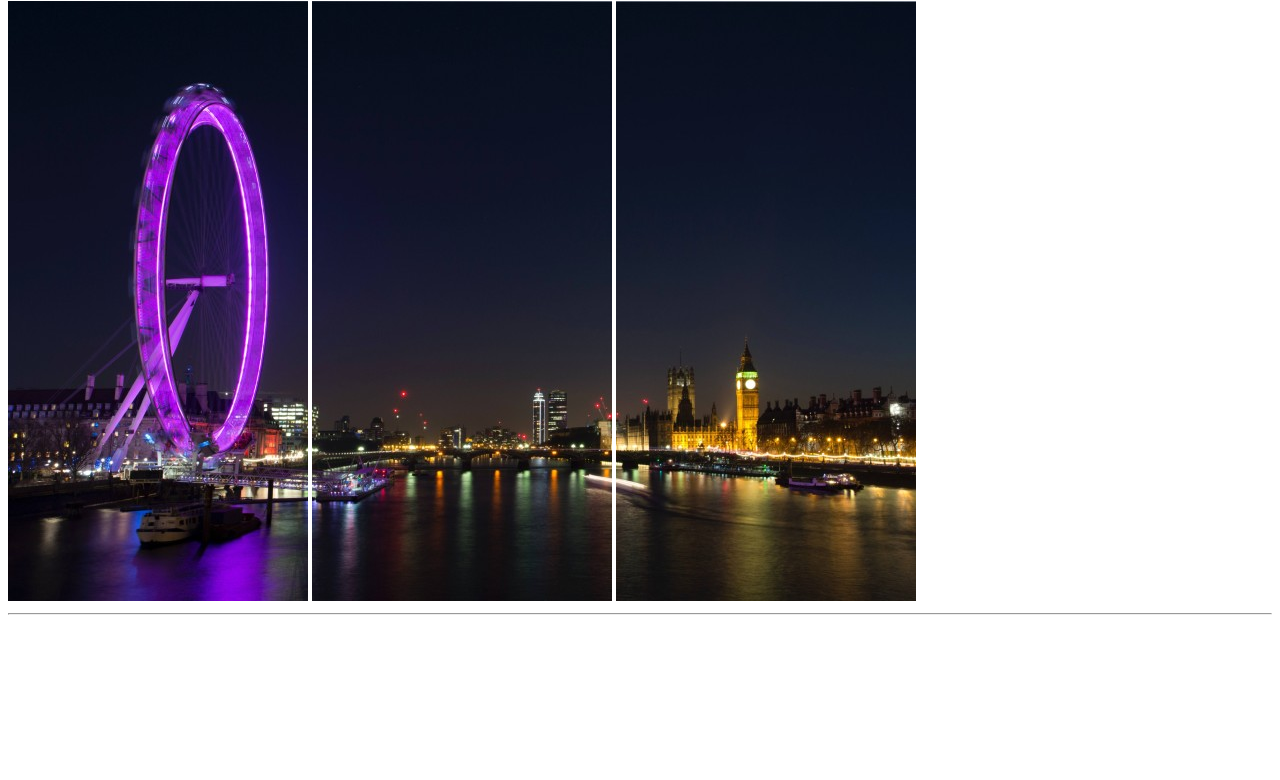
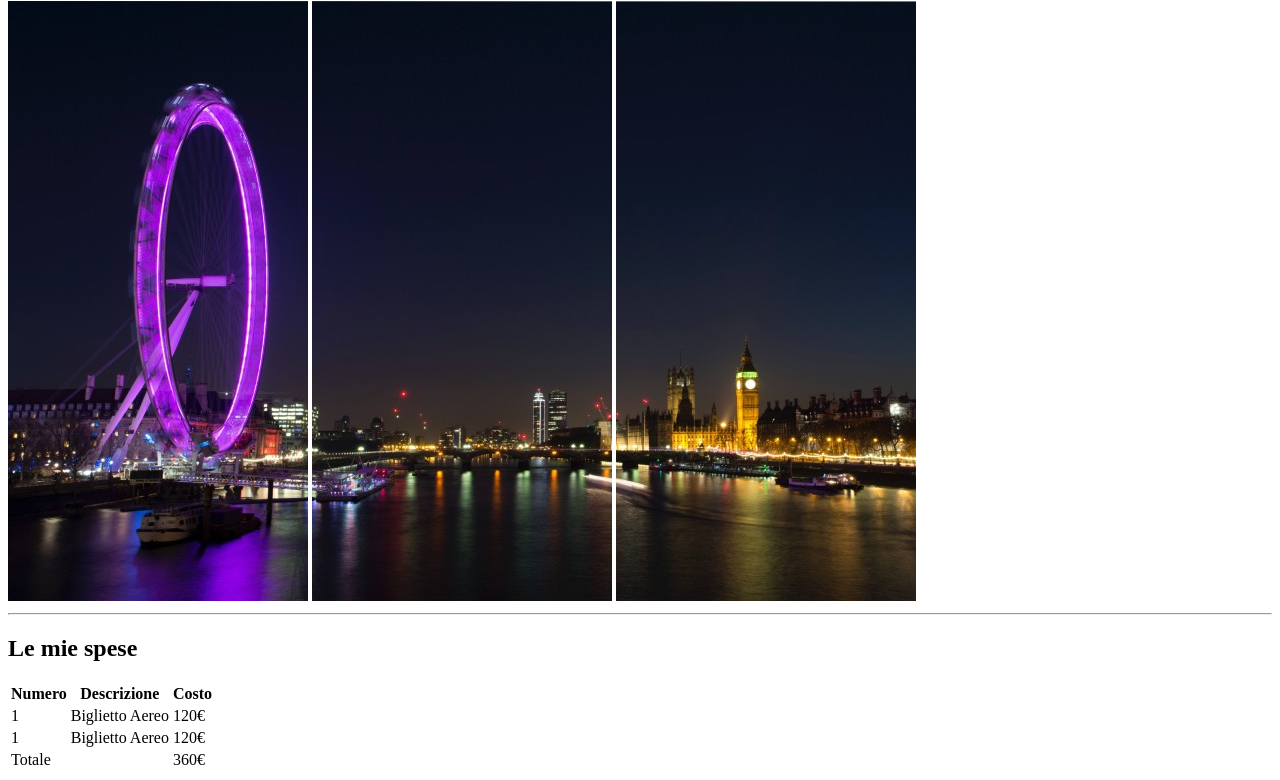
Before and after one commit to franciowel/html-london-trip, a plain HTML site: page index.html in a window 1280 px wide. Shown: the part 79-859 px from the top of the page. Before the commit the page ends 800 px from the top, so only its background shows below. Drawn offline with Linux system fonts and the light colour scheme.

Commit message:
creata table

```diff
--- a/index.html
+++ b/index.html
@@ -20,6 +20,36 @@
     </header>
 
     <!-- qui ci saranno le informazioni della pagina -->
+    <main>
+        <h2>Le mie spese</h2>
+
+        <table>
+            <tr>
+                <th>Numero</th>
+                <th>Descrizione</th>
+                <th>Costo</th>
+            </tr>
+
+            <tr>
+                <td>1</td>
+                <td>Biglietto Aereo</td>
+                <td>120€</td>
+            </tr>
+
+            <tr>
+                <td>1</td>
+                <td>Biglietto Aereo</td>
+                <td>120€</td>
+            </tr>
+
+            <tr>
+                <td colspan="2">Totale</td>
+                <td>360€</td>
+            </tr>
+
+        </table>
+
+    </main>
 
 </body>
 
```
